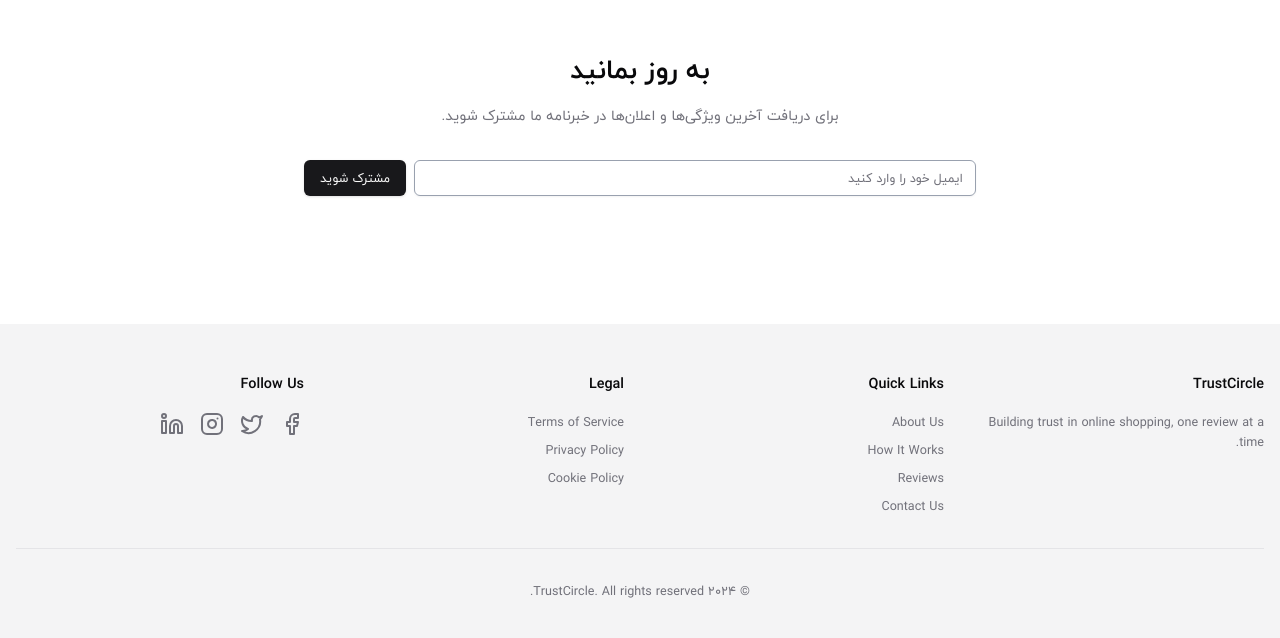
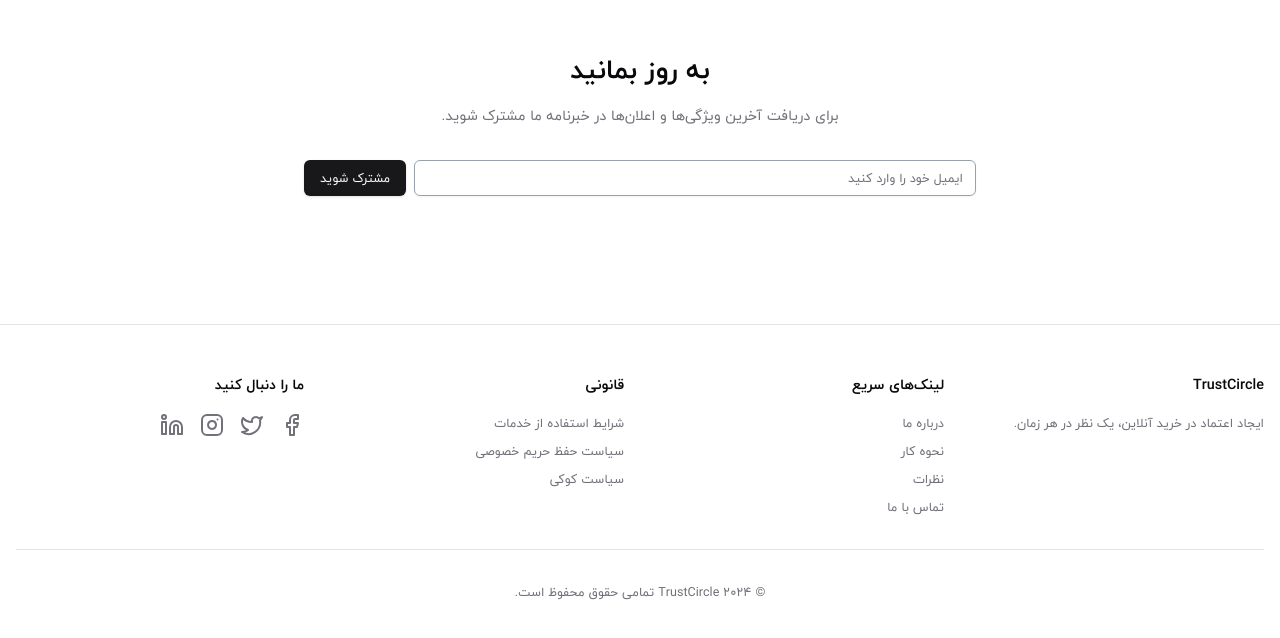
Before and after one commit to maryamabdi76/TrustCircle, a Next.js app: page / in a window 1280 px wide. Shown: the part 3121-3759 px from the top of the page. Built offline with nearby package versions, Linux system fonts and the light colour scheme; no server answers.

Commit message:
add footer translation

```diff
--- a/public/messages/en.json
+++ b/public/messages/en.json
@@ -10,6 +10,21 @@
     "blog": "Blog",
     "loginRegister": "Login / Register",
     "businesses": "Businesses"
+  },
+  "Footer": {
+    "title": "TrustCircle",
+    "description": "Building trust in online shopping, one review at a time.",
+    "quickLinks": "Quick Links",
+    "aboutUs": "About Us",
+    "howItWorks": "How It Works",
+    "reviews": "Reviews",
+    "contactUs": "Contact Us",
+    "legal": "Legal",
+    "termsOfService": "Terms of Service",
+    "privacyPolicy": "Privacy Policy",
+    "cookiePolicy": "Cookie Policy",
+    "followUs": "Follow Us",
+    "copyright": "© {year} TrustCircle. All rights reserved."
   },
   "LandingPage": {
     "hero": {
--- a/public/messages/fa.json
+++ b/public/messages/fa.json
@@ -10,6 +10,21 @@
     "blog": "وبلاگ",
     "loginRegister": "ورود / ثبت‌نام",
     "businesses": "کسب‌وکارها"
+  },
+  "Footer": {
+    "title": "TrustCircle",
+    "description": "ایجاد اعتماد در خرید آنلاین، یک نظر در هر زمان.",
+    "quickLinks": "لینک‌های سریع",
+    "aboutUs": "درباره ما",
+    "howItWorks": "نحوه کار",
+    "reviews": "نظرات",
+    "contactUs": "تماس با ما",
+    "legal": "قانونی",
+    "termsOfService": "شرایط استفاده از خدمات",
+    "privacyPolicy": "سیاست حفظ حریم خصوصی",
+    "cookiePolicy": "سیاست کوکی",
+    "followUs": "ما را دنبال کنید",
+    "copyright": "© {year} TrustCircle تمامی حقوق محفوظ است."
   },
   "LandingPage": {
     "hero": {
--- a/src/app/layout.tsx
+++ b/src/app/layout.tsx
@@ -51,7 +51,11 @@ export default async function RootLayout({
         })}
       >
         <NextIntlClientProvider messages={messages}>
-          <ThemeProvider attribute="class" defaultTheme="system" enableSystem>
+          <ThemeProvider
+            attribute="class"
+            defaultTheme="system"
+            enableSystem={false}
+          >
             <div className="flex flex-col min-h-screen">
               <Navbar />
               <main className="flex-grow">{children}</main>
--- a/src/components/layout/footer/Footer.tsx
+++ b/src/components/layout/footer/Footer.tsx
@@ -1,53 +1,58 @@
+'use client';
+
 import Link from 'next/link';
 import { Facebook, Twitter, Instagram, Linkedin } from 'lucide-react';
+import { useTranslations } from 'next-intl';
 
 export const Footer = () => {
+  const t = useTranslations('Footer');
+
   return (
-    <footer className="bg-muted py-12 dark:bg-gray-900">
-      <div className="container mx-auto px-4">
+    <footer className="bg-background border-t">
+      <div className="container mx-auto px-4 py-12">
         <div className="grid grid-cols-1 md:grid-cols-4 gap-8">
           {/* About Section */}
           <div>
-            <h3 className="font-semibold mb-4 dark:text-white">TrustCircle</h3>
-            <p className="text-sm text-muted-foreground dark:text-gray-400">
-              Building trust in online shopping, one review at a time.
-            </p>
+            <h3 className="font-semibold mb-4 text-foreground">{t('title')}</h3>
+            <p className="text-sm text-muted-foreground">{t('description')}</p>
           </div>
 
           {/* Quick Links Section */}
           <div>
-            <h4 className="font-semibold mb-4 dark:text-white">Quick Links</h4>
+            <h4 className="font-semibold mb-4 text-foreground">
+              {t('quickLinks')}
+            </h4>
             <ul className="space-y-2 text-sm">
               <li>
                 <Link
                   href="/about"
-                  className="text-muted-foreground hover:text-primary dark:text-gray-400 dark:hover:text-white"
+                  className="text-muted-foreground hover:text-primary transition-colors"
                 >
-                  About Us
+                  {t('aboutUs')}
                 </Link>
               </li>
               <li>
                 <Link
                   href="/how-it-works"
-                  className="text-muted-foreground hover:text-primary dark:text-gray-400 dark:hover:text-white"
+                  className="text-muted-foreground hover:text-primary transition-colors"
                 >
-                  How It Works
+                  {t('howItWorks')}
                 </Link>
               </li>
               <li>
                 <Link
                   href="/reviews"
-                  className="text-muted-foreground hover:text-primary dark:text-gray-400 dark:hover:text-white"
+                  className="text-muted-foreground hover:text-primary transition-colors"
                 >
-                  Reviews
+                  {t('reviews')}
                 </Link>
               </li>
               <li>
                 <Link
                   href="/contact"
-                  className="text-muted-foreground hover:text-primary dark:text-gray-400 dark:hover:text-white"
+                  className="text-muted-foreground hover:text-primary transition-colors"
                 >
-                  Contact Us
+                  {t('contactUs')}
                 </Link>
               </li>
             </ul>
@@ -55,30 +60,30 @@ export const Footer = () => {
 
           {/* Legal Section */}
           <div>
-            <h4 className="font-semibold mb-4 dark:text-white">Legal</h4>
+            <h4 className="font-semibold mb-4 text-foreground">{t('legal')}</h4>
             <ul className="space-y-2 text-sm">
               <li>
                 <Link
                   href="/terms"
-                  className="text-muted-foreground hover:text-primary dark:text-gray-400 dark:hover:text-white"
+                  className="text-muted-foreground hover:text-primary transition-colors"
                 >
-                  Terms of Service
+                  {t('termsOfService')}
                 </Link>
               </li>
               <li>
                 <Link
                   href="/privacy"
-                  className="text-muted-foreground hover:text-primary dark:text-gray-400 dark:hover:text-white"
+                  className="text-muted-foreground hover:text-primary transition-colors"
                 >
-                  Privacy Policy
+                  {t('privacyPolicy')}
                 </Link>
               </li>
               <li>
                 <Link
                   href="/cookies"
-                  className="text-muted-foreground hover:text-primary dark:text-gray-400 dark:hover:text-white"
+                  className="text-muted-foreground hover:text-primary transition-colors"
                 >
-                  Cookie Policy
+                  {t('cookiePolicy')}
                 </Link>
               </li>
             </ul>
@@ -86,29 +91,31 @@ export const Footer = () => {
 
           {/* Social Media Section */}
           <div>
-            <h4 className="font-semibold mb-4 dark:text-white">Follow Us</h4>
+            <h4 className="font-semibold mb-4 text-foreground">
+              {t('followUs')}
+            </h4>
             <div className="flex space-x-4">
               <Link
                 href="#"
-                className="text-muted-foreground hover:text-primary dark:text-gray-400 dark:hover:text-white"
+                className="text-muted-foreground hover:text-primary transition-colors"
               >
                 <Facebook className="h-6 w-6" />
               </Link>
               <Link
                 href="#"
-                className="text-muted-foreground hover:text-primary dark:text-gray-400 dark:hover:text-white"
+                className="text-muted-foreground hover:text-primary transition-colors"
               >
                 <Twitter className="h-6 w-6" />
               </Link>
               <Link
                 href="#"
-                className="text-muted-foreground hover:text-primary dark:text-gray-400 dark:hover:text-white"
+                className="text-muted-foreground hover:text-primary transition-colors"
               >
                 <Instagram className="h-6 w-6" />
               </Link>
               <Link
                 href="#"
-                className="text-muted-foreground hover:text-primary dark:text-gray-400 dark:hover:text-white"
+                className="text-muted-foreground hover:text-primary transition-colors"
               >
                 <Linkedin className="h-6 w-6" />
               </Link>
@@ -117,10 +124,8 @@ export const Footer = () => {
         </div>
 
         {/* Copyright Section */}
-        <div className="mt-8 pt-8 border-t text-center text-sm text-muted-foreground dark:text-gray-400 dark:border-gray-800">
-          <p>
-            &copy; {new Date().getFullYear()} TrustCircle. All rights reserved.
-          </p>
+        <div className="mt-8 pt-8 border-t text-center text-sm text-muted-foreground">
+          <p>{t('copyright', { year: new Date().getFullYear() })}</p>
         </div>
       </div>
     </footer>
```
